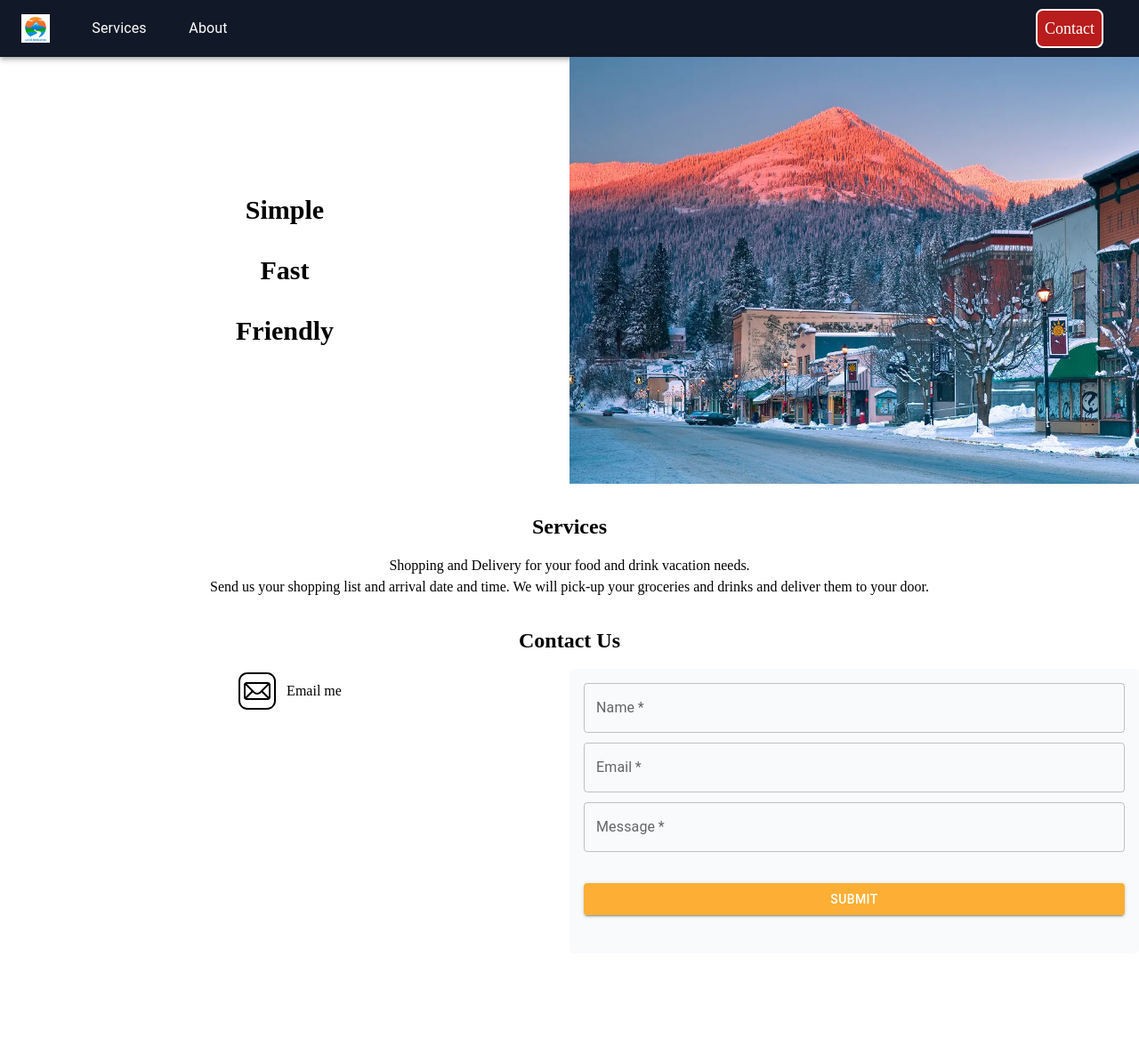
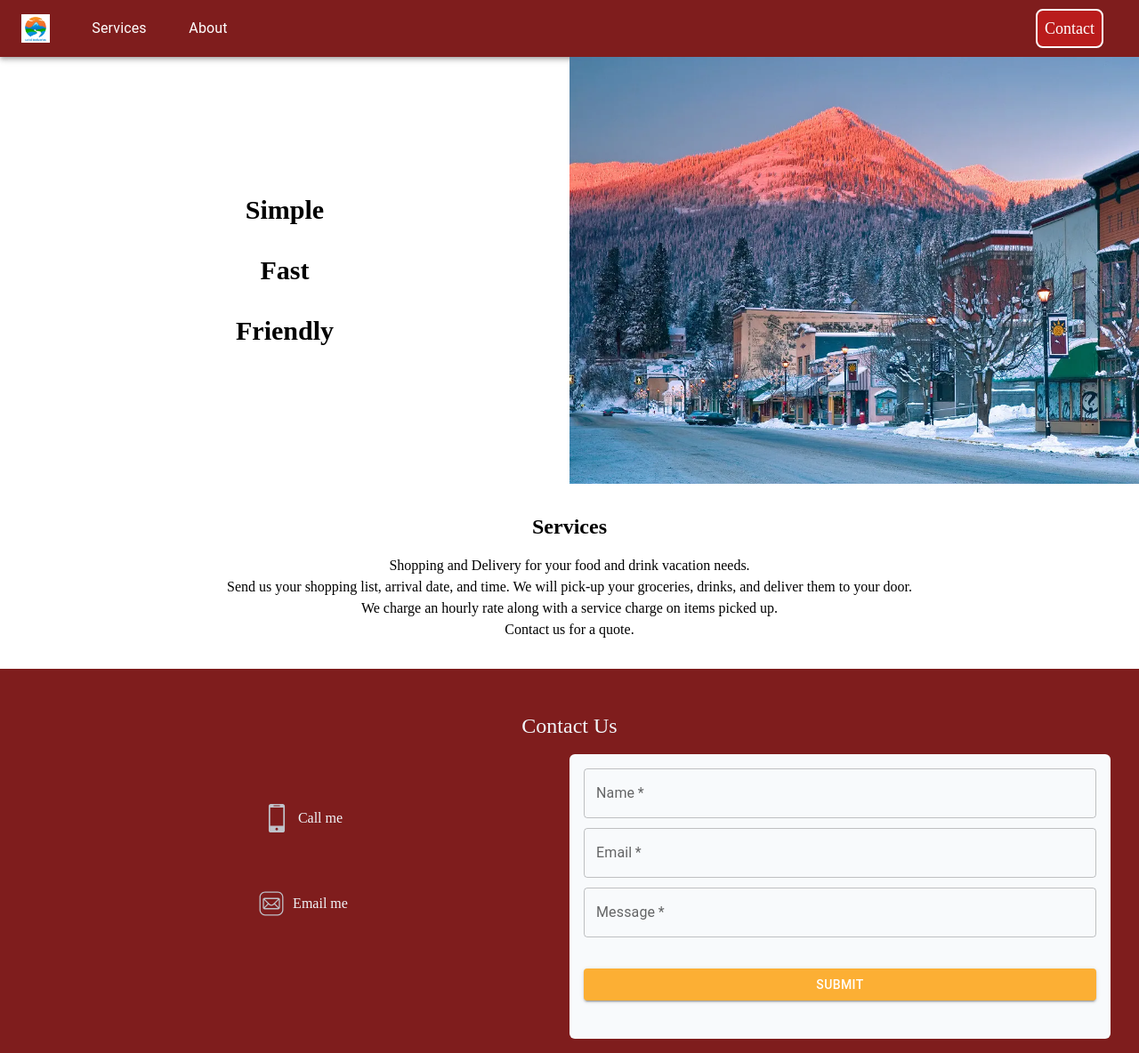
Before and after one commit to revyrob/leroiDeliver, a React (Create React App) app: page / in a window 1280 px wide. Shown: the whole page at 89% size. Before the commit the page ends 1072 px from the top, so only its background shows below. Built offline with nearby package versions, Linux system fonts and the light colour scheme; no server answers.

Commit message:
changes to color, banner and footer

```diff
--- a/src/components/Contact/Contact.jsx
+++ b/src/components/Contact/Contact.jsx
@@ -1,18 +1,22 @@
 import React from 'react'
 import ContactForm from '../ContactForm/ContactForm'
 import mail from '../../assets/icons/mail-icon.svg';
-
+import phone from '../../assets/icons/phone-icon.svg';
 
 function Contact() {
   return (
-    <section className='max-w-screen-xl' id='contact'>
-        <h1 className='text-2xl font-black mt-8 mb-4 '>Contact Us</h1>
+     <section className='bg-red-900 max-w-screen-xl mx-auto p-4 md:px-8 mt-8' id='contact'>
+    <h1 className='text-2xl mt-8 mb-4 text-slate-100'>Contact Us</h1>
     <div className='flex flex-col md:flex-row'>
-        <div className='md:w-1/2'>
+      <div className='my-4 flex flex-col justify-around items-center md:pb-24 md:w-1/2'>
 
-<a target="_blank" rel="noopener noreferrer" a href="mailto:kayle.robson@gmail.com">
+        <a target="_blank" rel="noopener noreferrer" a href="tel:+12502319693">
         <div className='flex items-center justify-center'>
-        <img className='mx-2' src={mail} alt='mail icon' /><p className=''>Email me</p>
+        <img className='mx-2 h-8 my-4' src={phone} alt='phone icon' /><p className='text-slate-100'>Call me</p>
+        </div></a>
+        <a rel="noopener noreferrer" a href="mailto:kayle.robson@gmail.com">
+        <div className='flex items-center justify-center'>
+        <img className='mx-2 h-8' src={mail} alt='mail icon' /><p className='text-slate-100'>Email me</p>
         </div></a>
 
       </div>
--- a/src/components/Nav/Nav.jsx
+++ b/src/components/Nav/Nav.jsx
@@ -24,8 +24,8 @@ function Nav() {
   };
 
   return (
-    <AppBar position="static" className="bg-gray-900 max-w-screen-xl mx-auto">
-      <Container maxWidth="2xl" className="bg-gray-900">
+    <AppBar position="static" className="bg-red-900 max-w-screen-xl mx-auto">
+      <Container maxWidth="2xl" className="bg-red-900">
         <Toolbar disableGutters>
           <Typography
             variant="h6"
@@ -59,7 +59,7 @@ function Nav() {
               aria-haspopup="true"
               onClick={handleOpenNavMenu}
               color="inherit"
-              className="hover:text-red-700"
+              className="hover:text-red-900"
             >
               <MenuIcon />
             </IconButton>
@@ -83,7 +83,7 @@ function Nav() {
             >
               <MenuItem onClick={handleCloseNavMenu}>
                 <a href="#services">
-                  <Typography className="text-black" sx={{ minWidth: 100 }}>
+                  <Typography className="text-slate-100" sx={{ minWidth: 100 }}>
                     Services
                   </Typography>
                 </a>
@@ -91,7 +91,7 @@ function Nav() {
 
               <MenuItem onClick={handleCloseNavMenu}>
                 <a href="#about">
-                  <Typography className="text-black" sx={{ minWidth: 100 }}>
+                  <Typography className="text-slate-100" sx={{ minWidth: 100 }}>
                     About
                   </Typography>
                 </a>
--- a/src/components/Serv/Serv.jsx
+++ b/src/components/Serv/Serv.jsx
@@ -2,10 +2,12 @@ import React from 'react'
 
 function Serv() {
   return (
-    <section id="servcies" className=''>
-        <h1 className='text-2xl font-black mt-8 mb-4'>Services</h1>
+    <section id="servcies" className='max-w-screen-xl mx-auto'>
+        <h1 className='text-2xl font-black mt-8 mb-4 '>Services</h1>
         <h2>Shopping and Delivery for your food and drink vacation needs.</h2>
-        <p>Send us your shopping list and arrival date and time.  We will pick-up your groceries and drinks and deliver them to your door.</p>
+        <p>Send us your shopping list, arrival date, and time.  We will pick-up your groceries, drinks, and deliver them to your door.</p>
+        <p>We charge an hourly rate along with a service charge on items picked up.</p>
+        <p>Contact us for a quote.</p>
     </section>
   )
 }
```
Also changed, not shown: src/assets/icons/mail-icon.svg, src/assets/icons/phone-icon.svg (added). Lines whose indentation alone changed are shown as unchanged.
